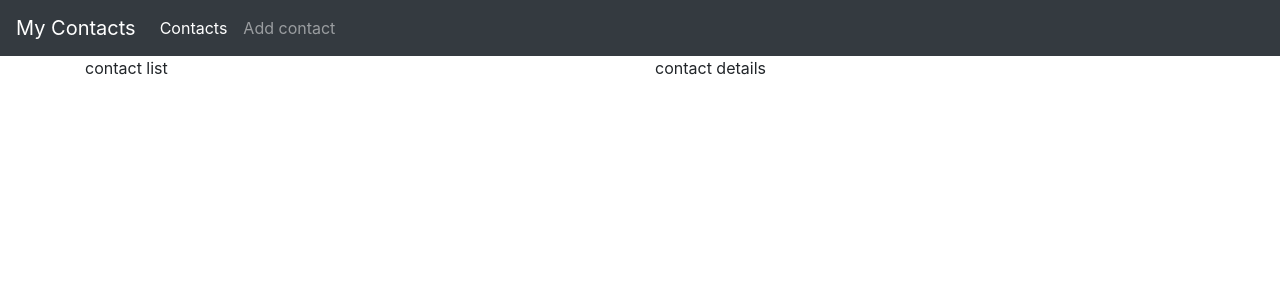
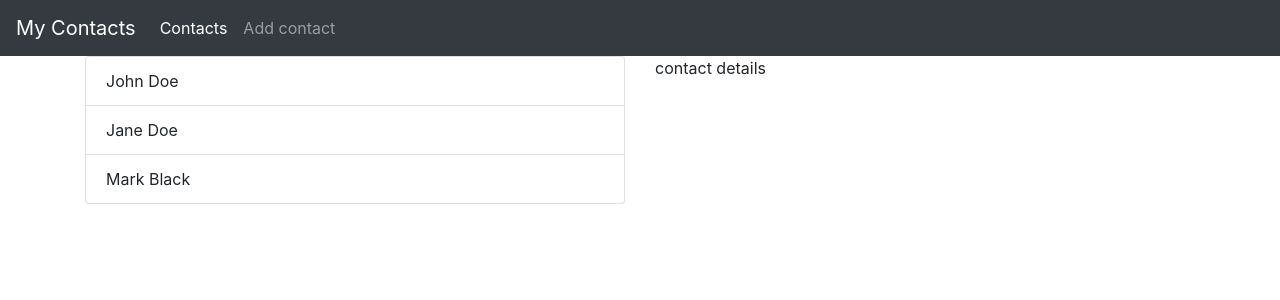
Before and after one commit to jovanna1616/vue_1, a Vue app: page /#/contacts in a window 1280 px wide. Shown: the top 300 px of the page. Built offline with nearby package versions, Linux system fonts and the light colour scheme.

Commit message:
Added props to component.

```diff
--- a/src/components/ContactsList.vue
+++ b/src/components/ContactsList.vue
@@ -1,11 +1,18 @@
 <template>
-    <div>contact list</div>
+   <ul class="list-group">
+      <li
+        class="list-group-item"
+        v-for="(contact, key) in contacts" :key="key"
+      >
+        {{ contact.name }}
+      </li>
+    </ul>
 
 </template>
 
 <script>
 export default {
-
+    props: ['contacts']
 }
 </script>
 
--- a/src/pages/Contacts.vue
+++ b/src/pages/Contacts.vue
@@ -2,7 +2,7 @@
 <div class="container">
     <div class="row">
         <div class="col">
-            <ContactsList/>
+            <ContactsList :contacts="contacts"/>
         </div>
         <div class="col">
             <ContactDetails/>
@@ -19,6 +19,15 @@ export default {
     components: {
         ContactsList,
         ContactDetails
+    },
+    data() {
+        return {
+            contacts: [
+                { name: 'John Doe' },
+                { name: 'Jane Doe' },
+                { name: 'Mark Black' },
+            ]
+        }
     }
 }
 </script>
```
